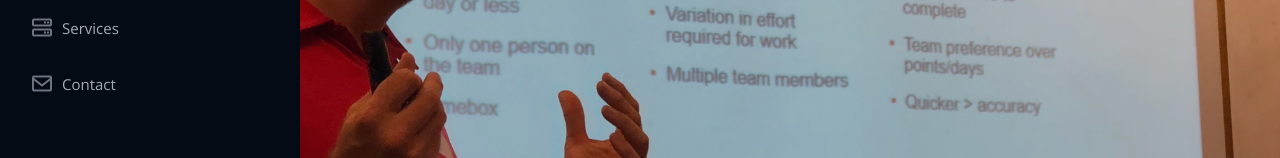
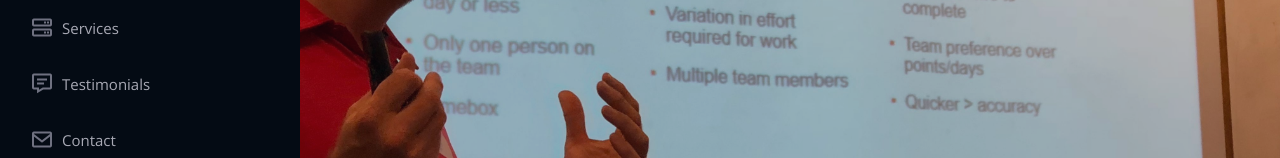
Before and after one commit to osmyn/personal-landing-page, a plain HTML site: page index.html in a window 1280 px wide. Shown: the part 481-639 px from the top of the page. Drawn offline with nearby package versions, Linux system fonts and the light colour scheme.

Commit message:
testimonials

```diff
--- a/index.html
+++ b/index.html
@@ -54,6 +54,7 @@
           <li><a href="#resume"><i class="bx bx-file-blank"></i> <span>Resume</span></a></li>
           <li><a href="#portfolio"><i class="bx bx-book-content"></i> Projects</a></li>
           <li><a href="#services"><i class="bx bx-server"></i> Services</a></li>
+          <li><a href="#testimonials"><i class="bx bx-message-detail"></i> Testimonials</a></li>
           <li><a href="#contact"><i class="bx bx-envelope"></i> Contact</a></li>
 
         </ul>
```
